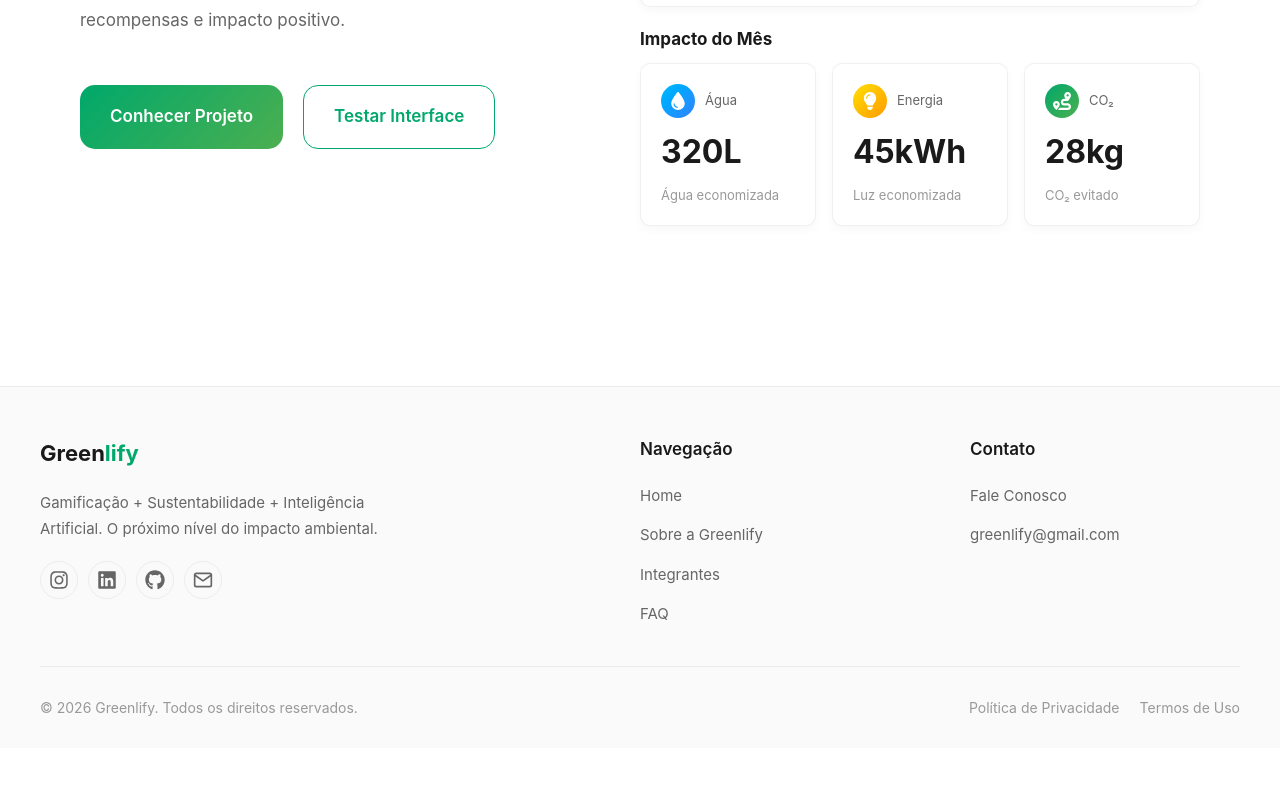
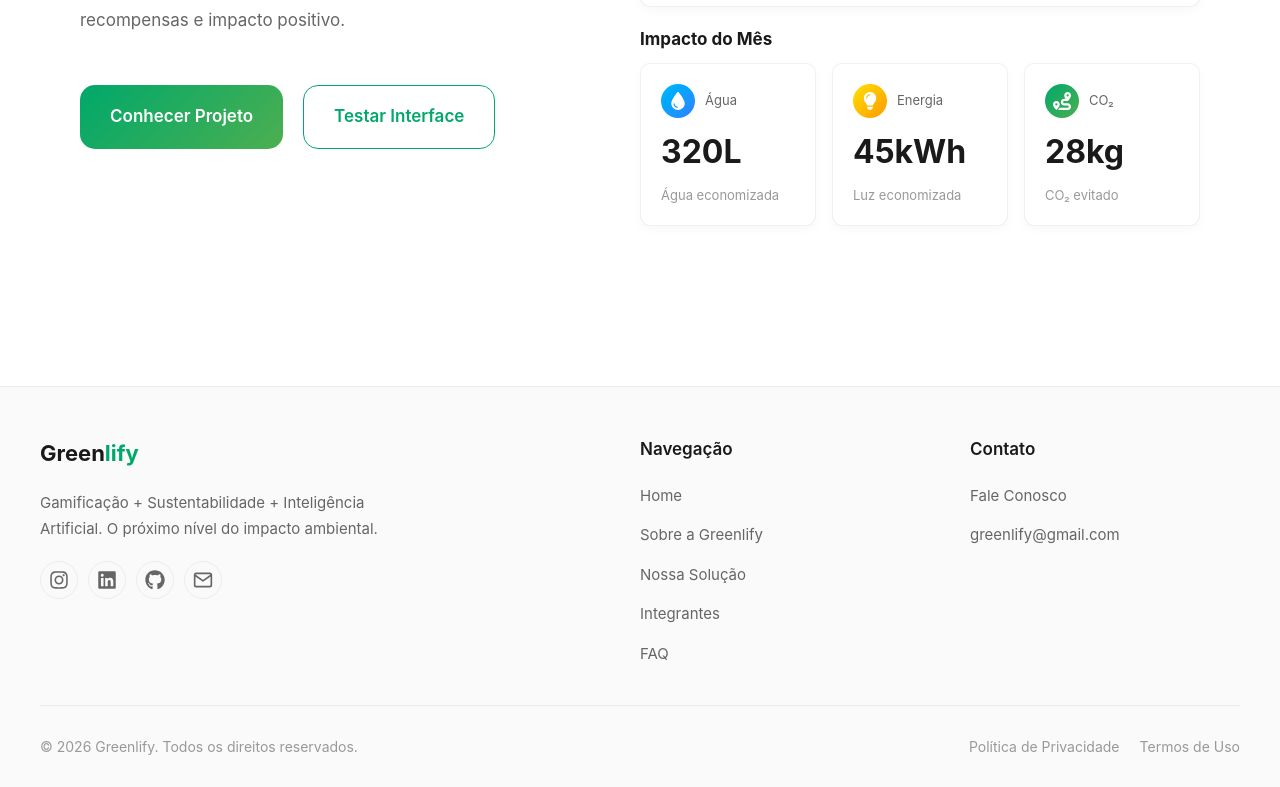
Before and after one commit to milasnt/greenlify-front, a React (Vite) app: page / in a window 1280 px wide. Shown: the part 551-1338 px from the top of the page. Before the commit the page ends 1299 px from the top, so only its background shows below. Built offline with nearby package versions, Linux system fonts and the light colour scheme.

Commit message:
fix: arrumando rotas do footer

```diff
--- a/src/components/Footer/index.tsx
+++ b/src/components/Footer/index.tsx
@@ -79,6 +79,12 @@ export default function Footer() {
               </li>
 
               <li>
+                <Link to="/nossasolucao" className="text-[1.5rem] text-text-secondary transition duration-300 hover:text-green-primary">
+                  Nossa Solução
+                </Link>
+              </li>
+
+              <li>
                 <Link to="/integrantes" className="text-[1.5rem] text-text-secondary transition duration-300 hover:text-green-primary">
                   Integrantes
                 </Link>
```
